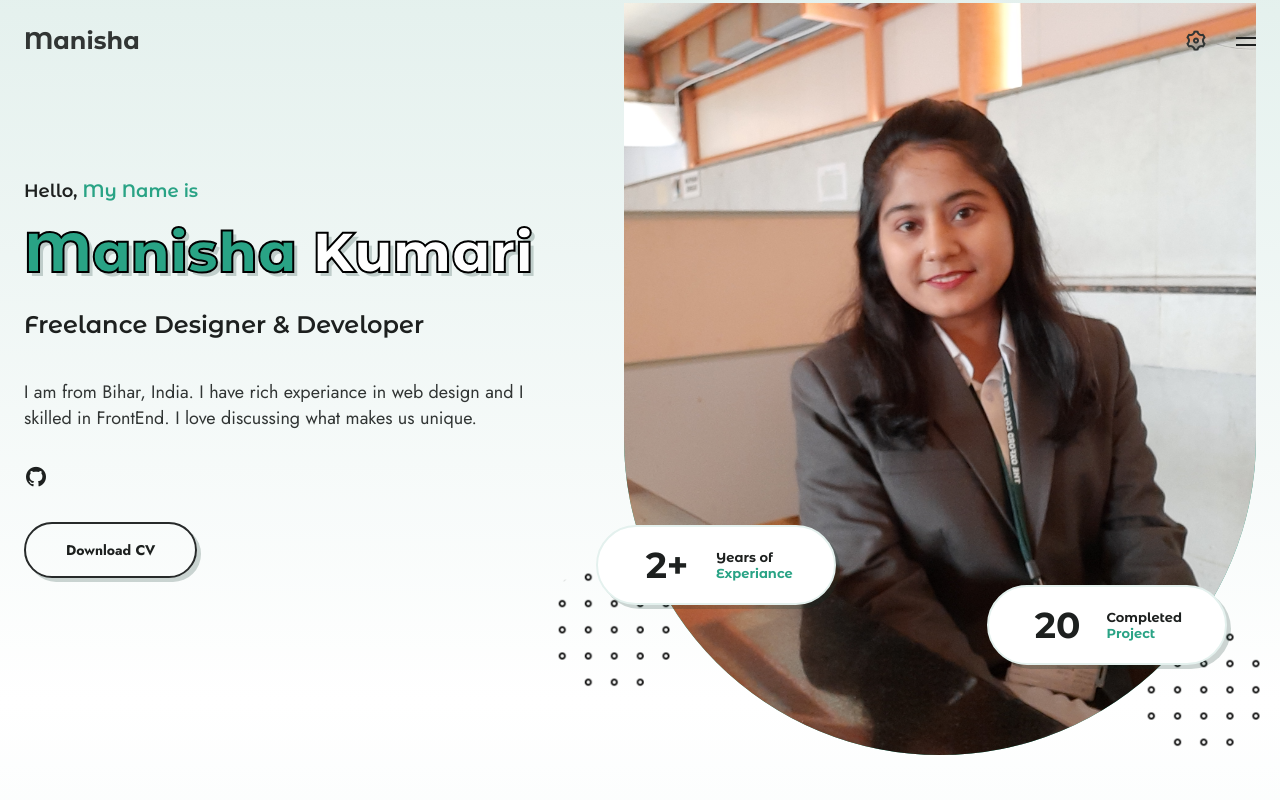
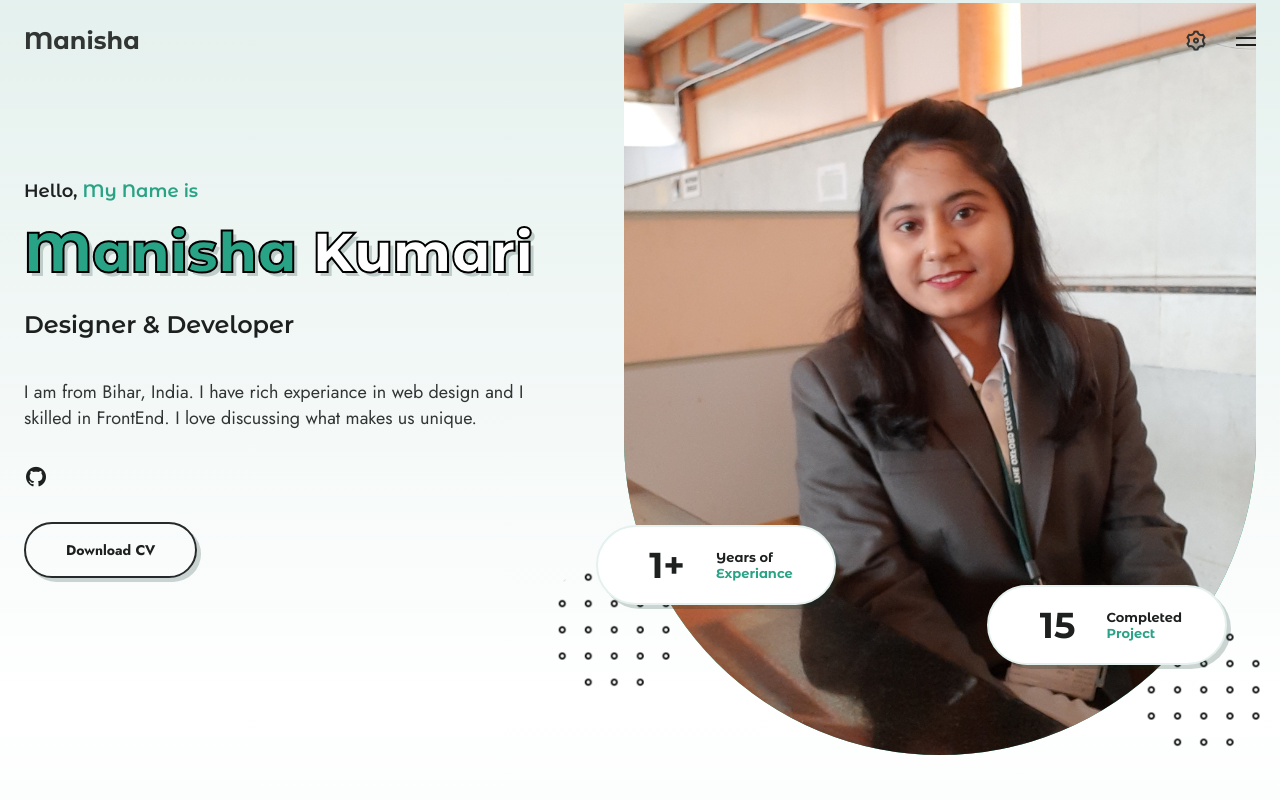
Before and after one commit to manisha1232950/Portfolio_Project, a plain HTML site: page index.html in a window 1280 px wide. Shown: the top 800 px of the page. Drawn offline with nearby package versions, Linux system fonts and the light colour scheme; files that its build step writes are made by us from their sources; files whose address does not match are found by name.

Commit message:
Update index.html

```diff
--- a/index.html
+++ b/index.html
@@ -80,7 +80,7 @@
               Hello, <span>My Name is</span>
             </h2>
             <h1 class="home-title"><span>Manisha</span> Kumari</h1>
-            <h3 class="home-job">Freelance Designer & Developer</h3>
+            <h3 class="home-job">Designer & Developer</h3>
 
             <div class="home-banner">
               <div class="home-img-wrapper">
@@ -88,12 +88,12 @@
               </div>
 
               <div class="home-data home-data-one">
-                <span class="home-data-no">2+</span>
+                <span class="home-data-no">1+</span>
                 <h3 class="home-data-title">Years of <span>Experiance</span></h3>
               </div>
 
               <div class="home-data home-data-two">
-                <span class="home-data-no">20</span>
+                <span class="home-data-no">15</span>
                 <h3 class="home-data-title">Completed <span>Project</span></h3>
               </div>
 
```
